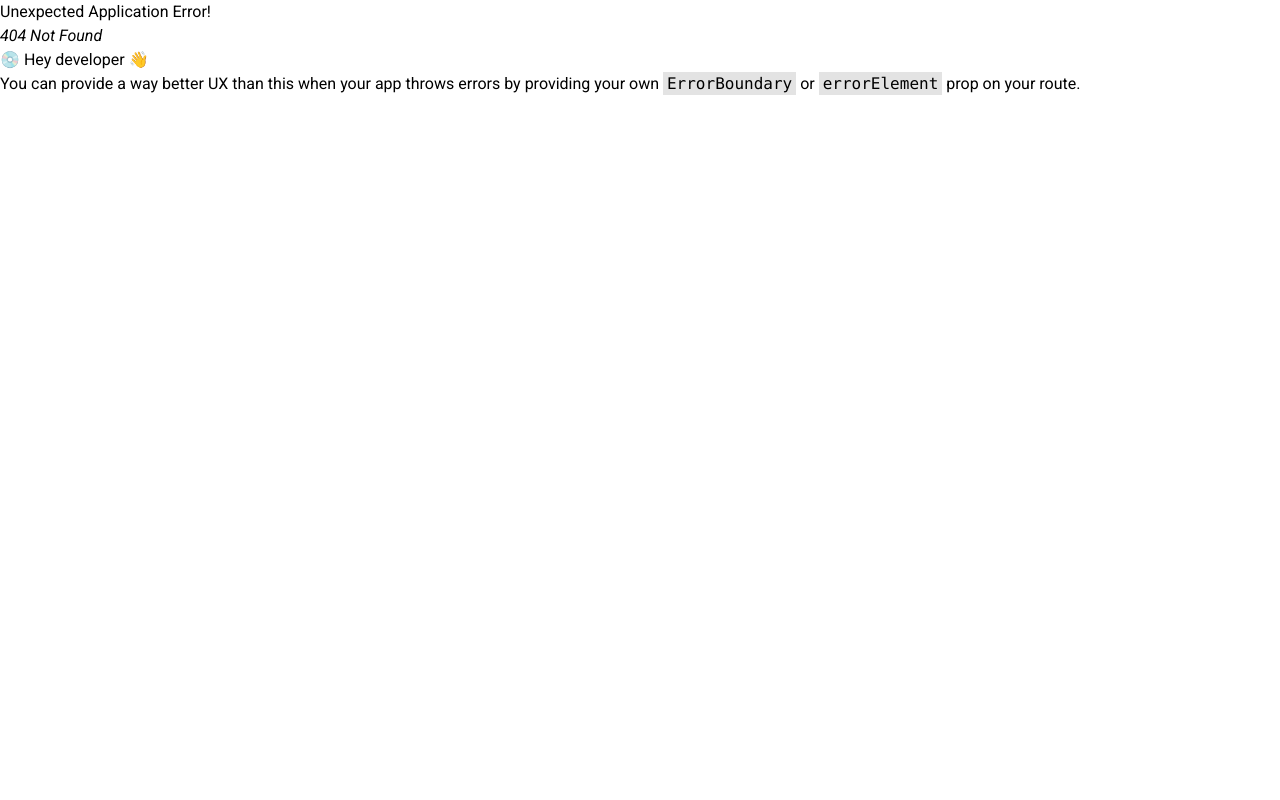
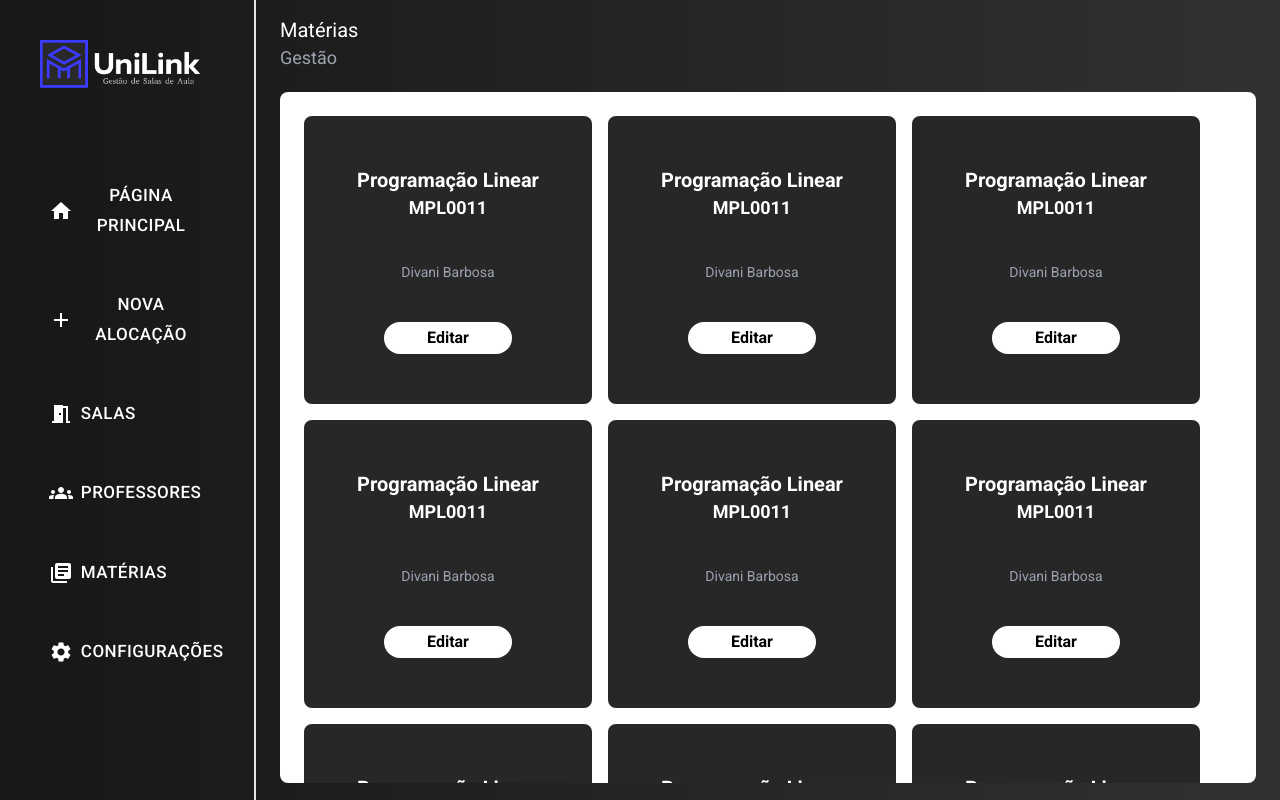
Before and after one commit to brunorg21/uni-link-web, a React (Vite) app: page /subjects in a window 1280 px wide. Before the commit this address had no page. Built offline with nearby package versions, Linux system fonts and the light colour scheme.

Commit message:
feat: create subjects page

```diff
--- a/src/components/AppContainer.tsx
+++ b/src/components/AppContainer.tsx
@@ -134,7 +134,7 @@ const AppContainer: React.FC = () => {
             Professores
           </Button>
           <Button
-            onClick={() => navigate("/teachers")}
+            onClick={() => navigate("/subjects")}
             sx={{
               "&:hover": {
                 color: "black",
--- a/src/components/ClassCard.tsx
+++ b/src/components/ClassCard.tsx
@@ -1,6 +1,6 @@
 export function ClassCard() {
   return (
-    <div className=" bg-[#272727] rounded-lg px-1 py-3 text-center col-span-1">
+    <div className=" bg-[#272727] rounded-lg px-1 py-3 text-center col-span-1 h-40">
       <span className="text-white text-sm">
         Análise e Desenvolvimento de Sistemas
       </span>
--- a/src/components/ClassesCard.tsx
+++ b/src/components/ClassesCard.tsx
@@ -10,7 +10,6 @@ const ClassesCard: React.FC = () => {
         <ClassCard />
         <ClassCard />
         <ClassCard />
-        <ClassCard />
       </div>
     </div>
   );
--- /dev/null
+++ b/src/components/SubjectCard.tsx
@@ -0,0 +1,20 @@
+const SubjectCard: React.FC = () => {
+  return (
+    <div className="flex flex-row bg-[#272727] h-72 w-72 rounded-lg justify-center p-6 items-center gap-10 ">
+      <div className="flex flex-col items-center gap-10">
+        <div className="flex flex-col items-center font-bold">
+          <span className="text-white text-xl">Programação Linear</span>
+          <span className="text-white text-lg">MPL0011</span>
+        </div>
+        <div className="flex flex-col items-center">
+          <p className="text-sm text-gray-400">Divani Barbosa</p>
+        </div>
+        <button className="bg-white w-32 rounded-full h-8 font-bold">
+          Editar
+        </button>
+      </div>
+    </div>
+  );
+};
+
+export default SubjectCard;
--- /dev/null
+++ b/src/pages/Subjects.tsx
@@ -0,0 +1,34 @@
+import SubjectCard from "../components/SubjectCard";
+
+const Subjects: React.FC = () => {
+  return (
+    <div className="h-full px-6 py-4 ">
+      <div className="mb-5">
+        <div>
+          <p className="text-white text-xl">Matérias</p>
+          <p className="text-gray-400 text-lg">Gestão</p>
+        </div>
+      </div>
+      <div className="flex flex-row flex-wrap gap-4 bg-white h-[90%] p-6 overflow-y-auto rounded-lg">
+        <SubjectCard />
+        <SubjectCard />
+        <SubjectCard />
+        <SubjectCard />
+        <SubjectCard />
+        <SubjectCard />
+        <SubjectCard />
+        <SubjectCard />
+        <SubjectCard />
+        <SubjectCard />
+        <SubjectCard />
+        <SubjectCard />
+        <SubjectCard />
+        <SubjectCard />
+        <SubjectCard />
+        <SubjectCard />
+      </div>
+    </div>
+  );
+};
+
+export default Subjects;
--- a/src/routes/Routes.tsx
+++ b/src/routes/Routes.tsx
@@ -5,6 +5,7 @@ import Login from "../pages/Login";
 import Signup from "../pages/Signup";
 import Rooms from "../pages/Rooms";
 import Teachers from "../pages/Teachers";
+import Subjects from "../pages/Subjects";
 
 export const router = createBrowserRouter([
   {
@@ -29,6 +30,10 @@ export const router = createBrowserRouter([
         path: "/teachers",
         element: <Teachers />,
       },
+      {
+        path: "/subjects",
+        element: <Subjects />,
+      },
     ],
   },
 ]);
```
